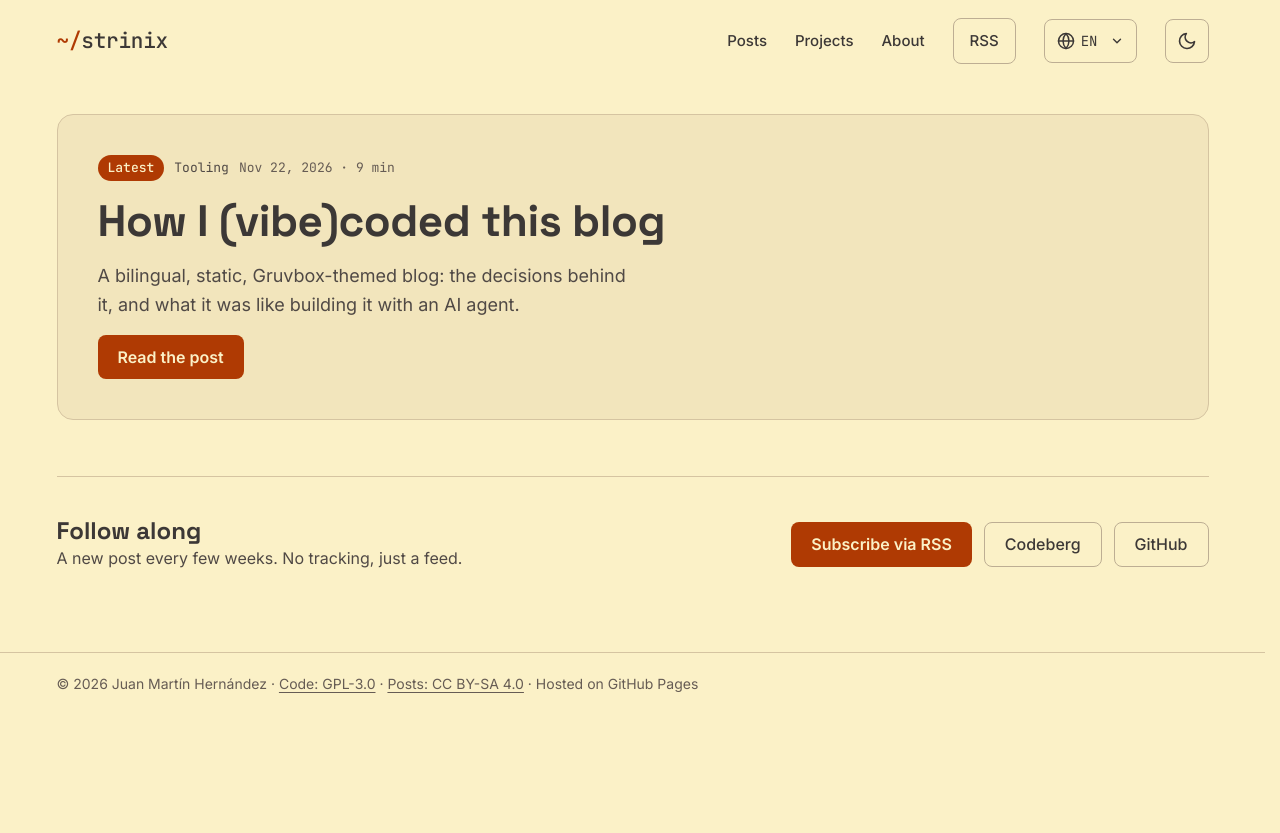
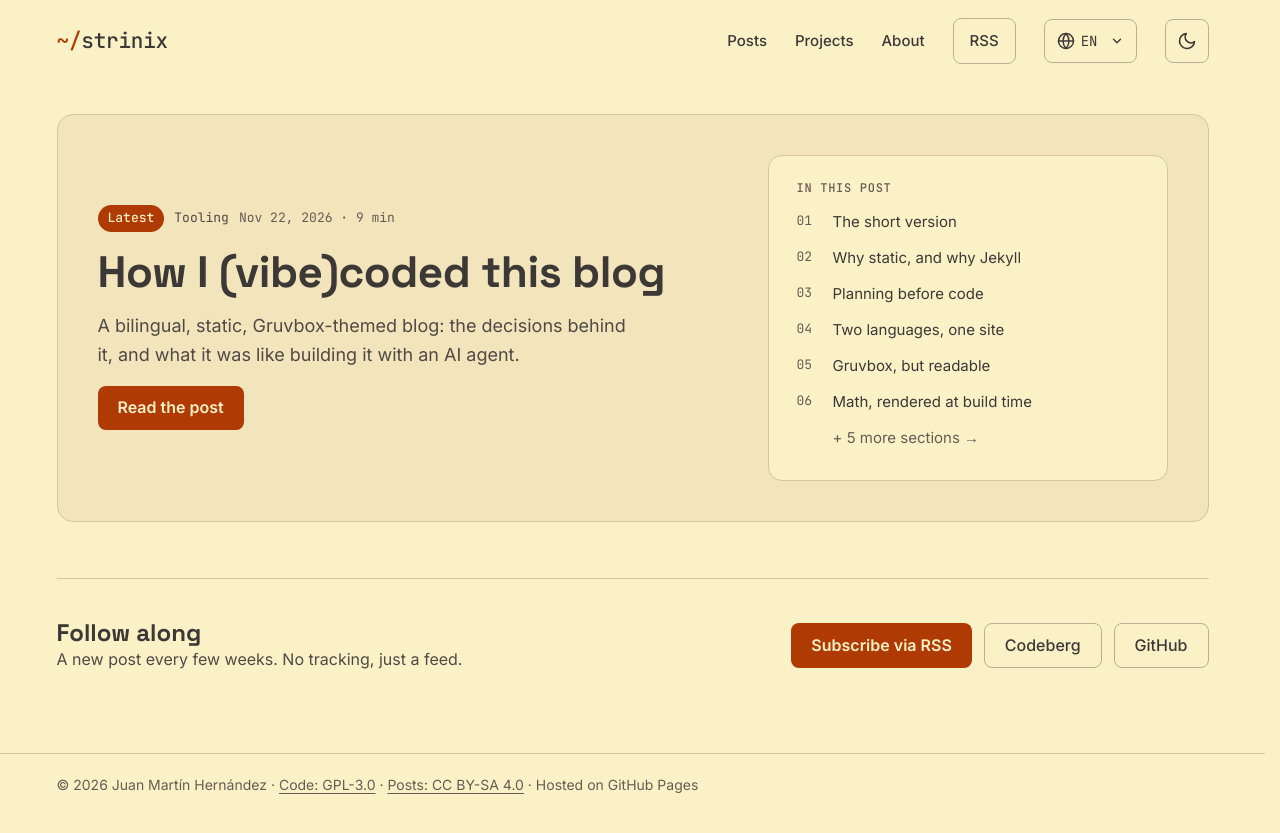
Before and after one commit to Juanma-Her/blog, a Jekyll site: the page built from src/pages/index.html, in a window 1280 px wide. Shown: the top 833 px of the page. Built offline with Jekyll 4.4.1, drawn with Linux system fonts in a browser that asks for light colours.

Commit message:
Home: list the latest post's sections when it has no hero code

````diff
--- a/src/_data/i18n/en.json
+++ b/src/_data/i18n/en.json
@@ -83,7 +83,10 @@
     "browse_archive": "Browse the archive",
     "follow_heading": "Follow along",
     "follow_text": "A new post every few weeks. No tracking, just a feed.",
-    "subscribe": "Subscribe via RSS"
+    "subscribe": "Subscribe via RSS",
+    "in_this_post": "In this post",
+    "more_sections": "+ {n} more sections",
+    "more_sections_one": "+ 1 more section"
   },
   "language_names": {
     "en": "English",
--- a/src/_data/i18n/es.json
+++ b/src/_data/i18n/es.json
@@ -83,7 +83,10 @@
     "browse_archive": "Ver el archivo",
     "follow_heading": "Seguí el blog",
     "follow_text": "Un post nuevo cada algunas semanas. Sin rastreo, solo un feed.",
-    "subscribe": "Suscribite por RSS"
+    "subscribe": "Suscribite por RSS",
+    "in_this_post": "En este post",
+    "more_sections": "+ {n} secciones más",
+    "more_sections_one": "+ 1 sección más"
   },
   "language_names": {
     "en": "inglés",
--- a/src/_includes/hero.html
+++ b/src/_includes/hero.html
@@ -17,5 +17,24 @@
   {%- capture fenced %}```{{ post.hero_code.lang }}
 {{ post.hero_code.code }}```{% endcapture %}
   <div class="hero-code">{{ fenced | markdownify }}</div>
+  {%- else %}
+  {%- comment %} No hero code: list the post's sections instead (canvas "Latest post without hero code", 3). {% endcomment %}
+  {%- assign sections = post.content | sections %}
+  {%- if sections.size > 0 %}
+  {%- assign shown = 6 %}
+  {%- assign rest = sections.size | minus: shown %}
+  <nav class="hero-sections" aria-labelledby="hero-sections-label">
+    <p id="hero-sections-label" class="hero-sections-label">{{ "home.in_this_post" | t: page.lang }}</p>
+    <ol lang="{{ post.lang }}">
+      {%- for section in sections limit: shown %}
+      <li><a href="{{ post.url }}#{{ section.id }}"><span class="hero-sections-n" aria-hidden="true">{{ forloop.index | prepend: "0" | slice: -2, 2 }}</span>{{ section.title }}</a></li>
+      {%- endfor %}
+    </ol>
+    {%- if rest > 0 %}
+    {%- if rest == 1 %}{% assign more_key = "home.more_sections_one" %}{% else %}{% assign more_key = "home.more_sections" %}{% endif %}
+    <a class="hero-sections-more" href="{{ post.url }}">{{ more_key | t: page.lang, n: rest }} →</a>
+    {%- endif %}
+  </nav>
+  {%- endif %}
   {%- endif %}
 </article>
--- a/src/_plugins/post_markup.rb
+++ b/src/_plugins/post_markup.rb
@@ -16,3 +16,18 @@ Jekyll::Hooks.register :posts, :post_convert do |post|
       %(<blockquote class="note">\n<p><strong class="note-label">#{strings["note"]}</strong> )
     end
 end
+
+# {{ post.content | sections }}: the post's h2 headings as [{ "id", "title" }],
+# for the "In this post" list on the home page when a post has no hero_code.
+module Strinix
+  module SectionsFilter
+    def sections(html)
+      html.to_s.scan(%r{<h2 id="([^"]+)">(.*?)</h2>}m).map do |id, inner|
+        title = inner.sub(%r{<a class="heading-anchor"[^>]*>#</a>}, "").gsub(/<[^>]+>/, "").strip
+        { "id" => id, "title" => title }
+      end
+    end
+  end
+end
+
+Liquid::Template.register_filter(Strinix::SectionsFilter)
````
Also changed, not shown: src/assets/css/_components.css (+16 -0 lines).
